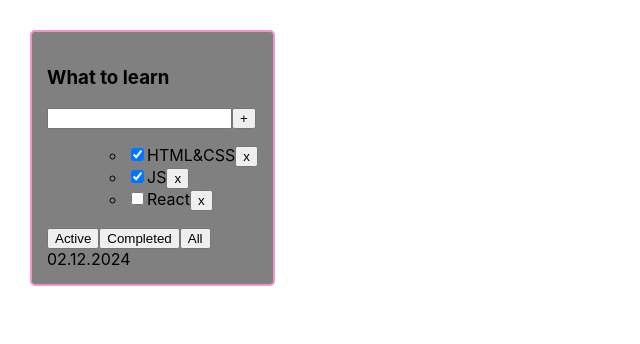
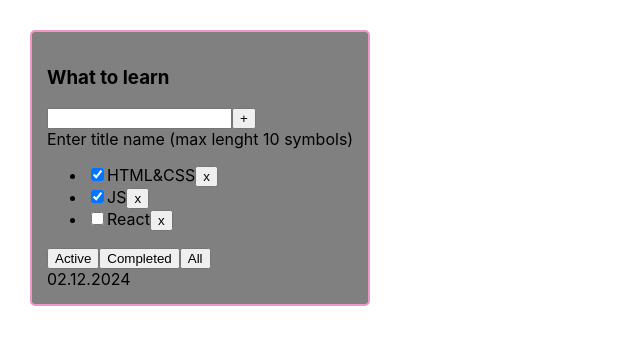
Before and after one commit to EarlMefisto/1-todolist, a React (Create React App) app: page / in a window 1280 px wide. Shown: the top 344 px of the page, without its empty margins (0-640 px from the left). Built offline with nearby package versions, Linux system fonts and the light colour scheme.

Commit message:
lesson 3

```diff
--- a/package.json
+++ b/package.json
@@ -11,11 +11,13 @@
     "@types/node": "^16.18.1",
     "@types/react": "^18.0.23",
     "@types/react-dom": "^18.0.7",
+    "@types/uuid": "^10.0.0",
     "gh-pages": "^6.2.0",
     "react": "^18.2.0",
     "react-dom": "^18.2.0",
     "react-scripts": "5.0.1",
     "typescript": "^4.8.4",
+    "uuid": "^11.0.3",
     "web-vitals": "^2.1.4"
   },
   "scripts": {
--- a/src/App.tsx
+++ b/src/App.tsx
@@ -1,13 +1,14 @@
 import React, { useState } from "react";
 import "./App.css";
 import { Todolist } from "./layout/todolist/Todolist";
+import { v1 } from "uuid";
 
 //CRUD
 // - повторяемость, дублирование - 100%
 // - создание понятной структуры - holy war
 
 export type TaskType = {
-  id: number;
+  id: string;
   title: string;
   isDone: boolean;
 };
@@ -17,17 +18,27 @@ export type FilterValuesType = "all" | "active" | "completed";
 function App() {
   const todolistTitle1 = "What to learn";
   let [tasks, setNextTasks] = React.useState<Array<TaskType>>([
-    { id: 1, title: "HTML&CSS", isDone: true },
-    { id: 2, title: "JS", isDone: true },
-    { id: 3, title: "React", isDone: false },
+    { id: v1(), title: "HTML&CSS", isDone: true },
+    { id: v1(), title: "JS", isDone: true },
+    { id: v1(), title: "React", isDone: false },
   ]);
 
   //TaskType[] и Array<TaskType>: могут использоваться обе формы, но лучше Array<TaskType>
 
-  const removeTask = (taskId: number) => {
+  const removeTask = (taskId: string) => {
     const nextState: Array<TaskType> = tasks.filter((t) => t.id !== taskId);
     setNextTasks(nextState);
     // console.log(tasks);
+  };
+
+  const addTask = (title: string) => {
+    const newTask: TaskType = {
+      id: v1(),
+      title,
+      isDone: false,
+    };
+    const nextState: TaskType[] = [newTask, ...tasks];
+    setNextTasks(nextState);
   };
 
   //UI
@@ -53,6 +64,7 @@ function App() {
         date="02.12.2024"
         removeTask={removeTask}
         changeTodolistFilter={changeTodolistFilter}
+        addTask={addTask}
       />
     </div>
   );
--- a/src/components/Buttons/Button.tsx
+++ b/src/components/Buttons/Button.tsx
@@ -1,8 +1,17 @@
 type ButtonPropsType = {
   title: string;
   onClickHandler?: () => void;
+  isButtonDisabled?: boolean;
 };
 
-export const Button = ({ title, onClickHandler }: ButtonPropsType) => {
-  return <button onClick={onClickHandler}>{title}</button>;
+export const Button = ({
+  title,
+  onClickHandler,
+  isButtonDisabled,
+}: ButtonPropsType) => {
+  return (
+    <button onClick={onClickHandler}>
+      {title} {isButtonDisabled}
+    </button>
+  );
 };
--- a/src/components/Form.tsx
+++ /dev/null
@@ -1,12 +0,0 @@
-import { Button } from "./Buttons/Button";
-
-type FormPropsType = {};
-
-export const Form = () => {
-  return (
-    <div>
-      <input />
-      <Button title="+" />
-    </div>
-  );
-};
--- a/src/layout/header/Header.tsx
+++ /dev/null
@@ -1,7 +0,0 @@
-type HeaderPropsType = {
-    title: string
-}
-
-export const Header = ({title} : HeaderPropsType) => {
-return <h3>{title}</h3>
-}
--- /dev/null
+++ b/src/layout/header/HeaderTodolist.tsx
@@ -0,0 +1,7 @@
+type HeaderPropsType = {
+    title: string
+}
+
+export const HeaderTodolist = ({ title }: HeaderPropsType) => {
+  return <h3>{title}</h3>;
+};
--- a/src/layout/todolist/Todolist.tsx
+++ b/src/layout/todolist/Todolist.tsx
@@ -1,18 +1,22 @@
+import { ChangeEvent, useRef, useState } from "react";
 import { FilterValuesType, TaskType } from "../../App";
 import { Button } from "../../components/Buttons/Button";
 import { FilterButtons } from "../../components/Buttons/FilterButtons";
-import { Form } from "../../components/Form";
-import { Header } from "../header/Header";
+import { HeaderTodolist } from "../header/HeaderTodolist";
 
 type TodolistPropsType = {
   title: string;
-  tasks: Array<TaskType>;
+  tasks: TaskType[];
   date?: string;
-  removeTask: (taskId: number) => void;
+  removeTask: (taskId: string) => void;
   changeTodolistFilter: (nextFilter: FilterValuesType) => void;
+  addTask: (title: string) => void;
 };
 
 export function Todolist(props: TodolistPropsType) {
+  // const TaskInputRef = useRef<HTMLInputElement>(null);
+
+  const [taskTitle, setTaskTitle] = useState("");
   //условный рендеринг
   const tasksList =
     props.tasks.length === 0 ? (
@@ -28,11 +32,44 @@ export function Todolist(props: TodolistPropsType) {
         ))}
       </ul>
     );
+
+  const isAddTaskPossible = taskTitle.length <= 10;
+
+  const addTaskHandler = () => {
+    props.addTask(taskTitle);
+    setTaskTitle("");
+  };
+
+
   return (
     <div className="todolist">
-      <Header title={props.title} />
-      <Form />
-      <ul>{tasksList}</ul>
+      <HeaderTodolist title={props.title} />
+      <div>
+        {/* <input ref={TaskInputRef} /> */}
+        <input
+          value={taskTitle}
+          onChange={(e) => setTaskTitle(e.currentTarget.value)}
+          onKeyDown={event => {
+            if (event.key === "Enter") {
+              addTaskHandler()
+            }
+          }}
+        />
+        <Button
+          title="+"
+          onClickHandler={addTaskHandler}
+          isButtonDisabled={!taskTitle.length && !isAddTaskPossible}
+          // onClickHandler={() => {
+          //   if (TaskInputRef.current) {
+          //     props.addTask(TaskInputRef.current.value)
+          //     TaskInputRef.current.value = ""
+          //   }
+          // }}
+        />
+      </div>
+      {!taskTitle.length && <div>Enter title name (max lenght 10 symbols)</div>}
+      {!isAddTaskPossible && <div>Task name is long</div>}
+      {tasksList}
       <FilterButtons changeTodolistFilter={props.changeTodolistFilter} />
       <div>{props.date}</div>
     </div>
```
Also changed, not shown: 1 other file (tests, documents, lock files or other folders).
